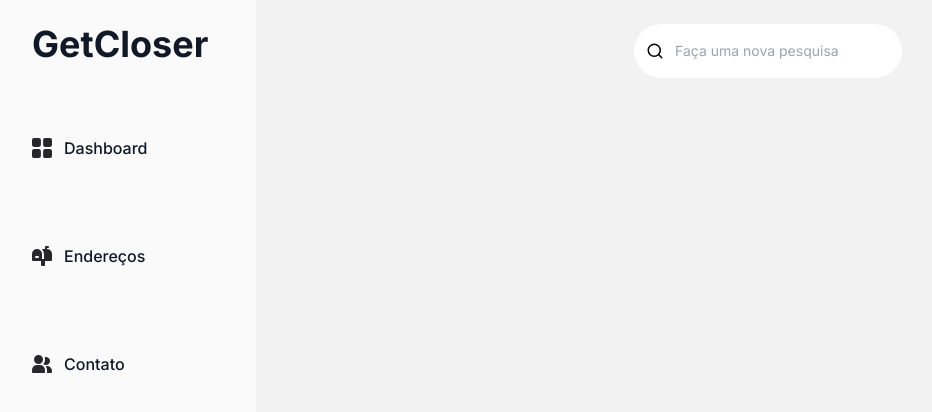
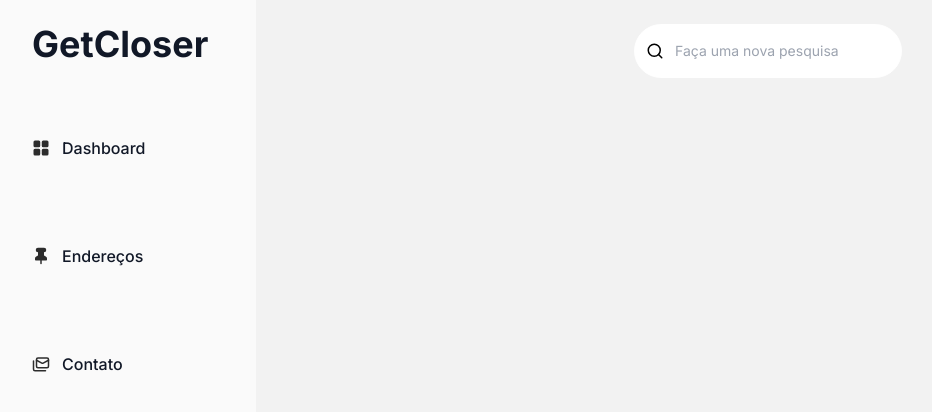
Before and after one commit to soyRena/get-closer, a Next.js app: page / in a window 1280 px wide. Shown: the top 412 px of the page, without its empty margins (0-932 px from the left). Built offline with nearby package versions, Linux system fonts and the light colour scheme.

Commit message:
refactor: update navigation menu icons

```diff
--- a/src/navigation-menu/components/navigation-menu-item.tsx
+++ b/src/navigation-menu/components/navigation-menu-item.tsx
@@ -10,11 +10,9 @@ export function NavigationMenuItem(props: NavigationMenuItemProps) {
   const { goTo, icon, label } = props
 
   return (
-    <li>
-      <Link href={goTo} className="flex items-center p-5 text-gray-900 rounded-lg hover:bg-gray-100 group">
-        {icon}
-        <span className="flex-1 ml-3 whitespace-nowrap">{label}</span>
-      </Link>
-    </li>
+    <Link href={goTo} className="flex items-center p-5 text-gray-900 rounded-full hover:bg-gray-100 group">
+      {icon}
+      <span className="flex-1 ml-3 whitespace-nowrap">{label}</span>
+    </Link>
   )
 }
--- a/src/navigation-menu/components/navigation-menu.tsx
+++ b/src/navigation-menu/components/navigation-menu.tsx
@@ -1,71 +1,38 @@
-import { AddressIcon } from '~/shared/assets/address-icon'
-import { DashboardIcon } from '../../shared/assets/dashboard-icon'
-import { ContactIcon } from '~/shared/assets/contact-icon'
 import { NavigationMenuItem } from './navigation-menu-item'
+import { LayoutGrid, Mails, Pin } from 'lucide-react'
 
 const itemsMap = [
   {
     label: 'Dashboard',
-    icon: <DashboardIcon />,
+    icon: <LayoutGrid fill="#2c2c2c" color="#2c2c2c" size="18" />,
     goTo: '#'
   },
   {
     label: 'Endereços',
-    icon: <AddressIcon />,
+    icon: <Pin fill="#2c2c2c" color="#2c2c2c" size="18" />,
     goTo: '#'
   },
   {
     label: 'Contato',
-    icon: <ContactIcon />,
+    icon: <Mails color="#2c2c2c" size="18" />,
     goTo: '#'
   }
 ]
 
 export function NavigationMenu() {
   return (
-    <>
-      <button
-        data-drawer-target="default-sidebar"
-        data-drawer-toggle="default-sidebar"
-        aria-controls="default-sidebar"
-        type="button"
-        className="inline-flex items-center p-2 mt-2 ml-3 text-sm text-gray-500 rounded-lg sm:hidden hover:bg-gray-100 focus:outline-none focus:ring-2 focus:ring-gray-200"
-      >
-        <span className="sr-only">Open sidebar</span>
-        <svg
-          className="w-6 h-6"
-          aria-hidden="true"
-          fill="currentColor"
-          viewBox="0 0 20 20"
-          xmlns="http://www.w3.org/2000/svg"
-        >
-          <path
-            clip-rule="evenodd"
-            fill-rule="evenodd"
-            d="M2 4.75A.75.75 0 012.75 4h14.5a.75.75 0 010 1.5H2.75A.75.75 0 012 4.75zm0 10.5a.75.75 0 01.75-.75h7.5a.75.75 0 010 1.5h-7.5a.75.75 0 01-.75-.75zM2 10a.75.75 0 01.75-.75h14.5a.75.75 0 010 1.5H2.75A.75.75 0 012 10z"
-          ></path>
-        </svg>
-      </button>
+    <div className="h-full px-3 py-4 overflow-y-auto bg-zinc-50 space-y-11">
+      <nav className="text-4xl font-bold">
+        <a href="#" className="flex items-center p-2 text-gray-900 ml-3">
+          GetCloser
+        </a>
+      </nav>
 
-      <aside
-        id="default-sidebar"
-        className="fixed top-0 left-0 z-40 w-64 h-screen transition-transform -translate-x-full sm:translate-x-0"
-        aria-label="Sidebar"
-      >
-        <div className="h-full px-3 py-4 overflow-y-auto bg-zinc-50 space-y-11">
-          <div className="text-4xl font-bold">
-            <a href="#" className="flex items-center p-2 text-gray-900 rounded-lg">
-              <span className="ml-3">GetCloser</span>
-            </a>
-          </div>
-
-          <ul className="space-y-11 font-medium">
-            {itemsMap.map((item, index) => {
-              return <NavigationMenuItem label={item.label} icon={item.icon} goTo={item.goTo} key={index} />
-            })}
-          </ul>
-        </div>
-      </aside>
-    </>
+      <nav className="space-y-11 font-medium">
+        {itemsMap.map((item, index) => {
+          return <NavigationMenuItem label={item.label} icon={item.icon} goTo={item.goTo} key={index} />
+        })}
+      </nav>
+    </div>
   )
 }
--- a/src/shared/assets/address-icon.tsx
+++ /dev/null
@@ -1,13 +0,0 @@
-export function AddressIcon() {
-  return (
-    <svg
-      className="flex-shrink-0 w-5 h-5 text-zinc-800"
-      aria-hidden="true"
-      xmlns="http://www.w3.org/2000/svg"
-      fill="currentColor"
-      viewBox="0 0 20 20"
-    >
-      <path d="m17.418 3.623-.018-.008a6.713 6.713 0 0 0-2.4-.569V2h1a1 1 0 1 0 0-2h-2a1 1 0 0 0-1 1v2H9.89A6.977 6.977 0 0 1 12 8v5h-2V8A5 5 0 1 0 0 8v6a1 1 0 0 0 1 1h8v4a1 1 0 0 0 1 1h2a1 1 0 0 0 1-1v-4h6a1 1 0 0 0 1-1V8a5 5 0 0 0-2.582-4.377ZM6 12H4a1 1 0 0 1 0-2h2a1 1 0 0 1 0 2Z" />
-    </svg>
-  )
-}
--- a/src/shared/assets/contact-icon.tsx
+++ /dev/null
@@ -1,13 +0,0 @@
-export function ContactIcon() {
-  return (
-    <svg
-      className="flex-shrink-0 w-5 h-5 text-zinc-800"
-      aria-hidden="true"
-      xmlns="http://www.w3.org/2000/svg"
-      fill="currentColor"
-      viewBox="0 0 20 18"
-    >
-      <path d="M14 2a3.963 3.963 0 0 0-1.4.267 6.439 6.439 0 0 1-1.331 6.638A4 4 0 1 0 14 2Zm1 9h-1.264A6.957 6.957 0 0 1 15 15v2a2.97 2.97 0 0 1-.184 1H19a1 1 0 0 0 1-1v-1a5.006 5.006 0 0 0-5-5ZM6.5 9a4.5 4.5 0 1 0 0-9 4.5 4.5 0 0 0 0 9ZM8 10H5a5.006 5.006 0 0 0-5 5v2a1 1 0 0 0 1 1h11a1 1 0 0 0 1-1v-2a5.006 5.006 0 0 0-5-5Z" />
-    </svg>
-  )
-}
--- a/src/shared/assets/dashboard-icon.tsx
+++ /dev/null
@@ -1,13 +0,0 @@
-export function DashboardIcon() {
-  return (
-    <svg
-      className="flex-shrink-0 w-5 h-5 text-zinc-800"
-      aria-hidden="true"
-      xmlns="http://www.w3.org/2000/svg"
-      fill="currentColor"
-      viewBox="0 0 18 18"
-    >
-      <path d="M6.143 0H1.857A1.857 1.857 0 0 0 0 1.857v4.286C0 7.169.831 8 1.857 8h4.286A1.857 1.857 0 0 0 8 6.143V1.857A1.857 1.857 0 0 0 6.143 0Zm10 0h-4.286A1.857 1.857 0 0 0 10 1.857v4.286C10 7.169 10.831 8 11.857 8h4.286A1.857 1.857 0 0 0 18 6.143V1.857A1.857 1.857 0 0 0 16.143 0Zm-10 10H1.857A1.857 1.857 0 0 0 0 11.857v4.286C0 17.169.831 18 1.857 18h4.286A1.857 1.857 0 0 0 8 16.143v-4.286A1.857 1.857 0 0 0 6.143 10Zm10 0h-4.286A1.857 1.857 0 0 0 10 11.857v4.286c0 1.026.831 1.857 1.857 1.857h4.286A1.857 1.857 0 0 0 18 16.143v-4.286A1.857 1.857 0 0 0 16.143 10Z" />
-    </svg>
-  )
-}
```
